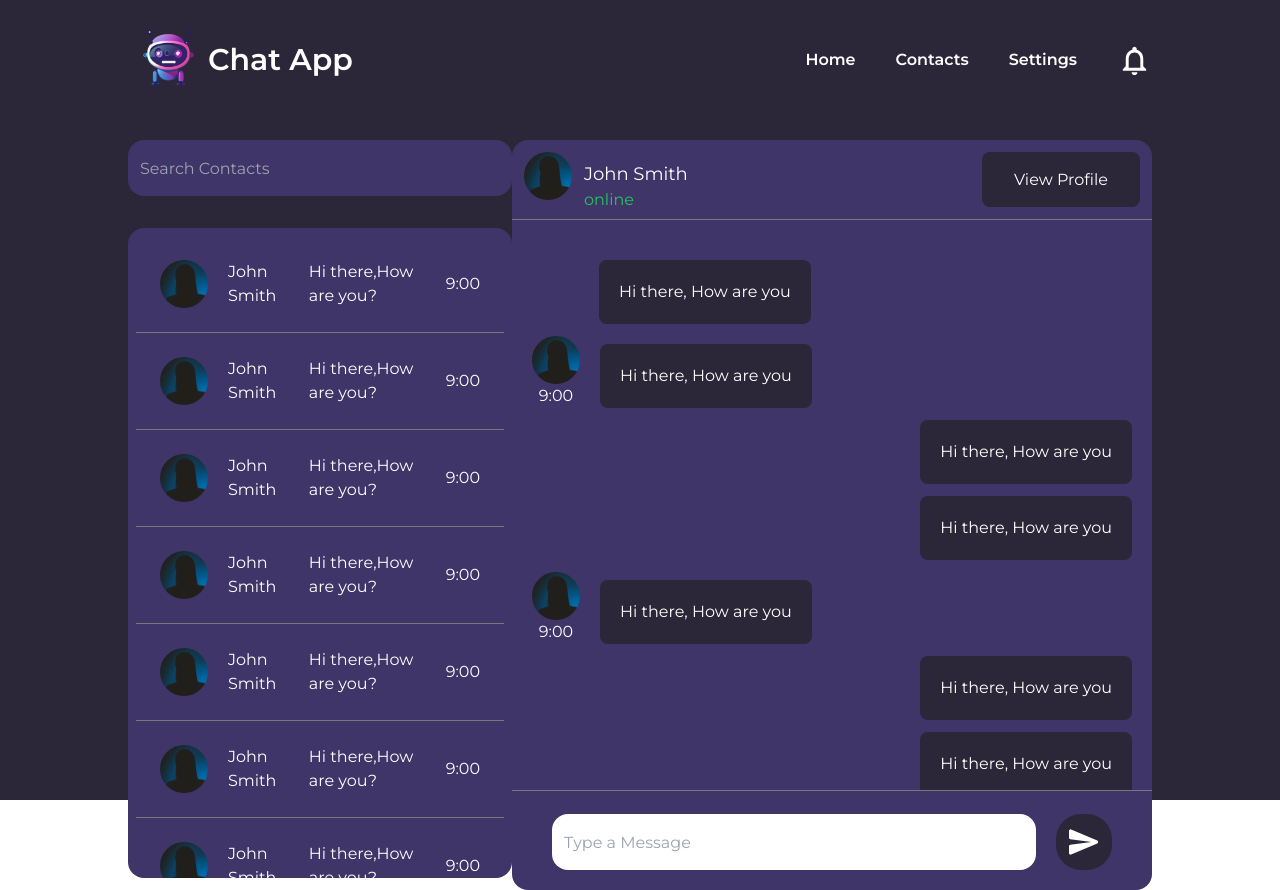
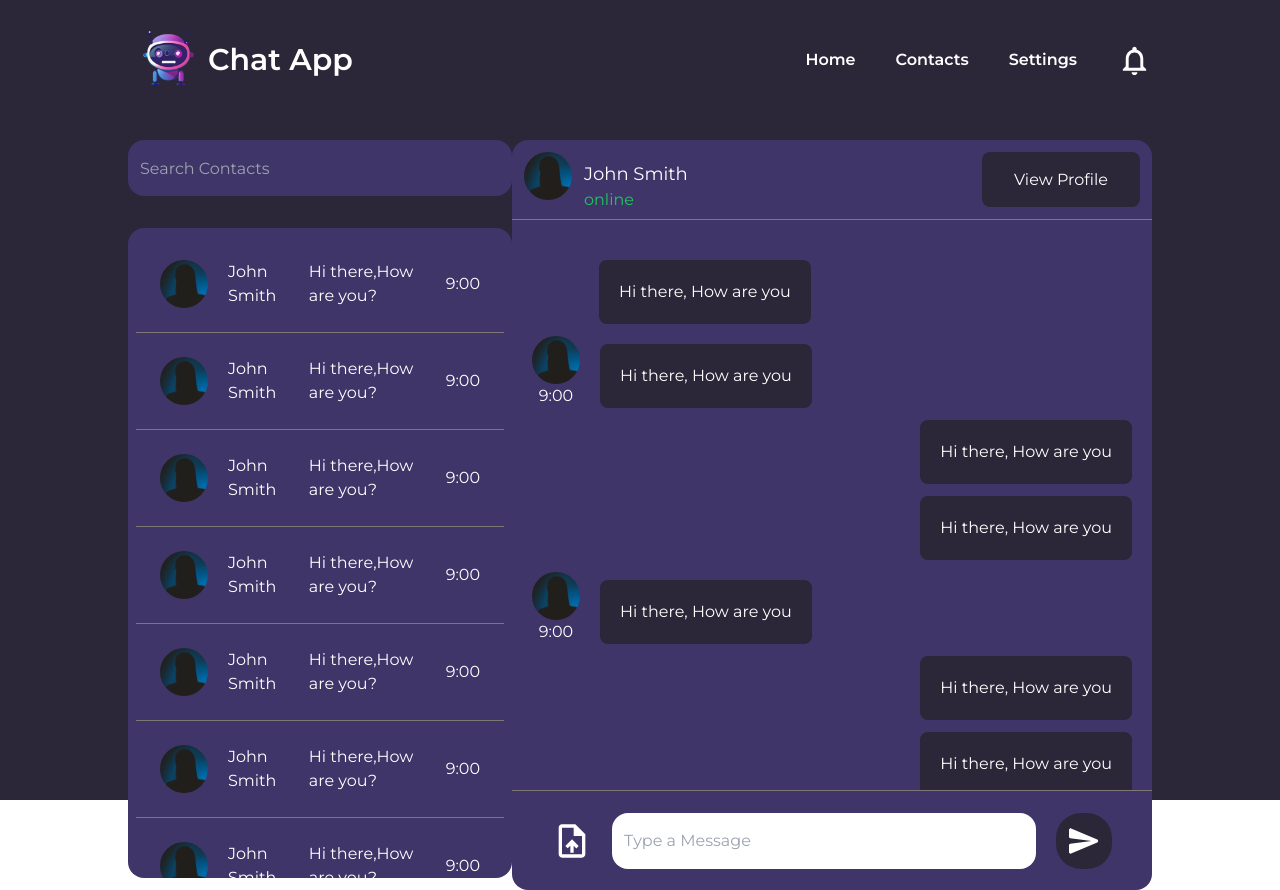
Before and after one commit to Tomo233/chat-app, a React (Vite) app: page / in a window 1280 px wide. Built offline with nearby package versions, Linux system fonts and the light colour scheme.

Commit message:
add upload file icon

```diff
--- a/src/features/Chat/SendMessage.tsx
+++ b/src/features/Chat/SendMessage.tsx
@@ -1,8 +1,9 @@
 import SendRoundedIcon from "@mui/icons-material/SendRounded";
-
+import UploadFileIcon from "@mui/icons-material/UploadFile";
 function SendMessage() {
   return (
-    <div className="flex gap-5 px-10 items-end h-20 border-t pt-3  border-borderColor">
+    <div className="flex gap-5 px-10 items-center h-20 border-t pt-5  border-borderColor">
+      <UploadFileIcon sx={{ color: "white", fontSize: 40 }} />
       <input
         type="text"
         placeholder="Type a Message"
```
